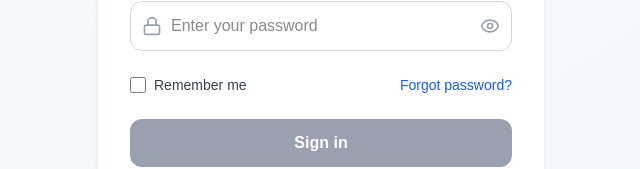
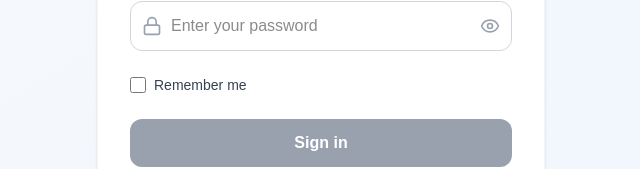
Before and after one commit to sparkshares/college_project, a Next.js app in the folder frontend/: page /login in a window 1280 px wide. Shown: the part 411-580 px from the top of the page, without its empty margins (319-959 px from the left). Built offline with nearby package versions, Linux system fonts and the light colour scheme.

Commit message:
refactor: Removed the reset password page from the frontend

```diff
--- a/frontend/src/app/login/page.tsx
+++ b/frontend/src/app/login/page.tsx
@@ -194,9 +194,7 @@
                   Remember me
                 </label>
               </div>
-              <Link href="/forgot-password" className="text-sm text-blue-600 hover:text-blue-500 font-medium">
-                Forgot password?
-              </Link>
+
             </div>
 
             {/* Error Message */}
```
Also changed, not shown: frontend/src/app/reset/page.tsx (deleted).
